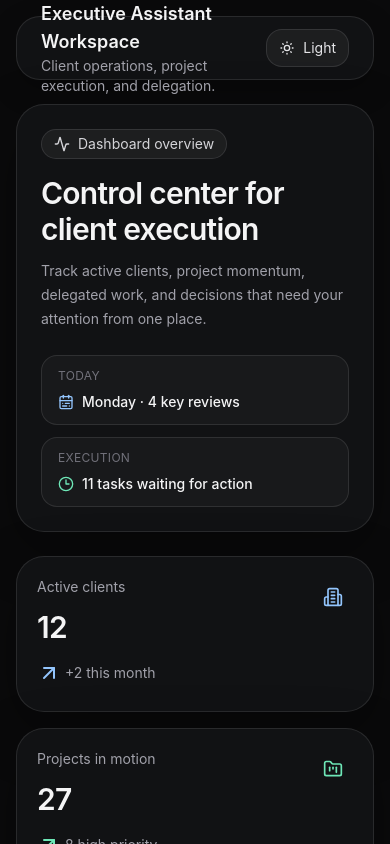
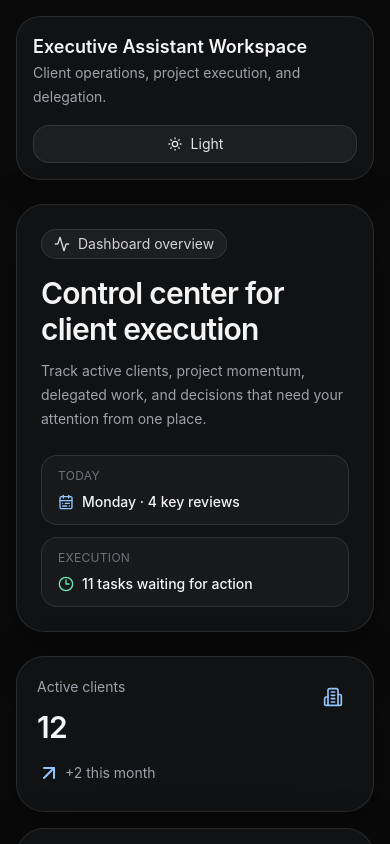
Before and after one commit to OpenOriginBot/Origin, a React (Vite) app in the folder projects/OpenOrigin/apps/web/: page / in a window 390 px wide. Shown: the top 844 px of the page. Built offline with nearby package versions, Linux system fonts and the light colour scheme.

Commit message:
Keep header visible on mobile

```diff
--- a/projects/OpenOrigin/apps/web/src/components/app-shell.tsx
+++ b/projects/OpenOrigin/apps/web/src/components/app-shell.tsx
@@ -73,23 +73,23 @@ export function AppShell({ children }: AppShellProps) {
         </nav>
       </aside>
 
-      <div className="flex-1 p-4 md:pl-6">
+      <div className="min-w-0 flex-1 p-4 md:pl-6">
         <header
           className={cn(
-            'flex h-16 items-center justify-between rounded-[24px] border px-6 transition-colors duration-300',
+            'flex min-h-16 flex-col gap-4 rounded-[24px] border px-4 py-4 transition-colors duration-300 sm:h-16 sm:flex-row sm:items-center sm:justify-between sm:px-6 sm:py-0',
             isDark
               ? 'border-white/10 bg-[#111214] shadow-[0_10px_30px_rgba(0,0,0,0.22)]'
               : 'border-black/10 bg-white shadow-[0_10px_30px_rgba(15,23,42,0.06)]',
           )}
         >
-          <div>
+          <div className="min-w-0">
             <h1 className="text-lg font-semibold">Executive Assistant Workspace</h1>
-            <p className={cn('text-sm', isDark ? 'text-zinc-400' : 'text-zinc-500')}>Client operations, project execution, and delegation.</p>
+            <p className={cn('text-sm leading-6 sm:leading-normal', isDark ? 'text-zinc-400' : 'text-zinc-500')}>Client operations, project execution, and delegation.</p>
           </div>
 
           <button
             className={cn(
-              'inline-flex items-center gap-2 rounded-2xl border px-3 py-2 text-sm transition-colors',
+              'inline-flex w-full items-center justify-center gap-2 rounded-2xl border px-3 py-2 text-sm transition-colors sm:w-auto',
               isDark ? 'border-white/10 bg-white/5 text-zinc-200' : 'border-black/10 bg-black/[0.03] text-zinc-800',
             )}
             onClick={toggleTheme}
```
